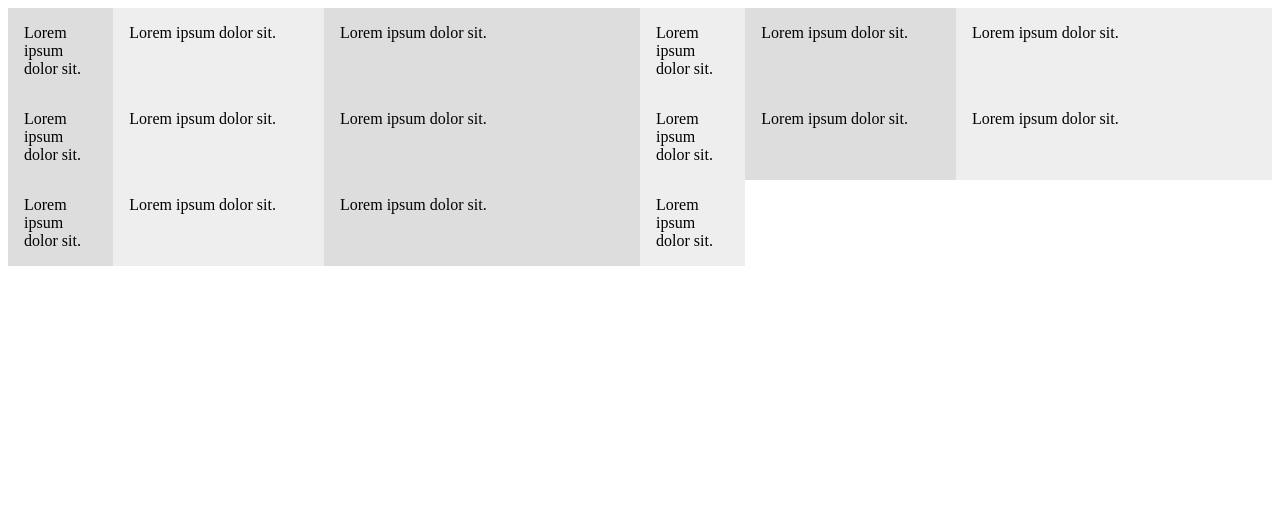
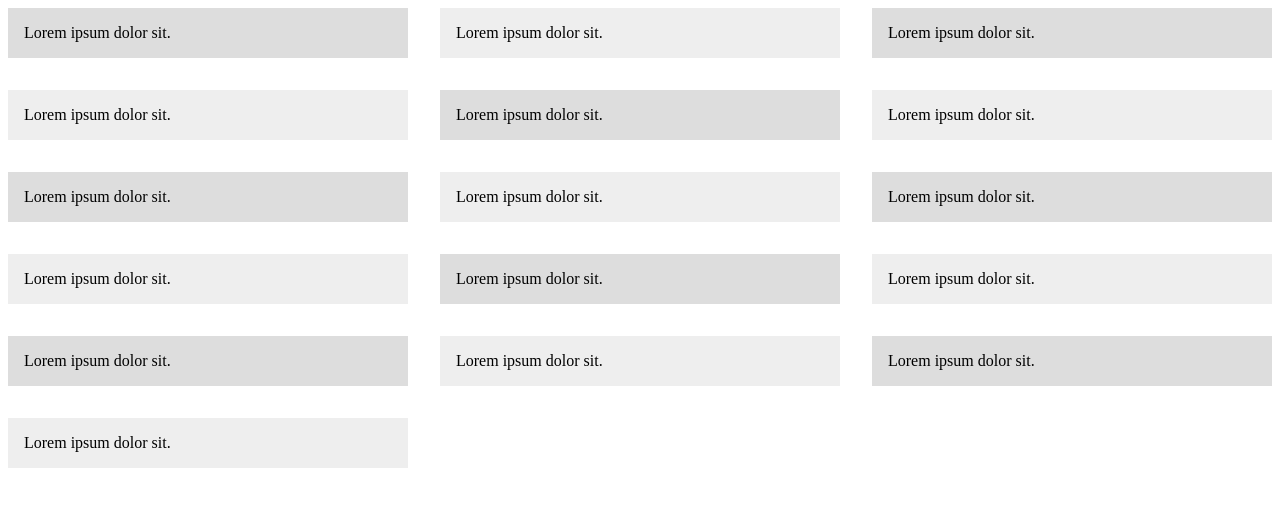
Before and after one commit to HarshaMurupudi/css-grid-playground, a plain HTML site: page index2.html in a window 1280 px wide. Drawn offline with Linux system fonts and the light colour scheme.

Commit message:
ADD: Gap to grid

```diff
--- a/index2.html
+++ b/index2.html
@@ -8,7 +8,8 @@
       display: grid;
       /* grid-template-columns: 1fr 2fr 1fr; */
       /* grid-template-columns: repeat(3, 1fr); */
-      grid-template-columns: repeat(2, 1fr 2fr 3fr);
+      grid-template-columns: repeat(3, 1fr);
+      gap: 2em;
     }
 
     .wrapper>div {
```
